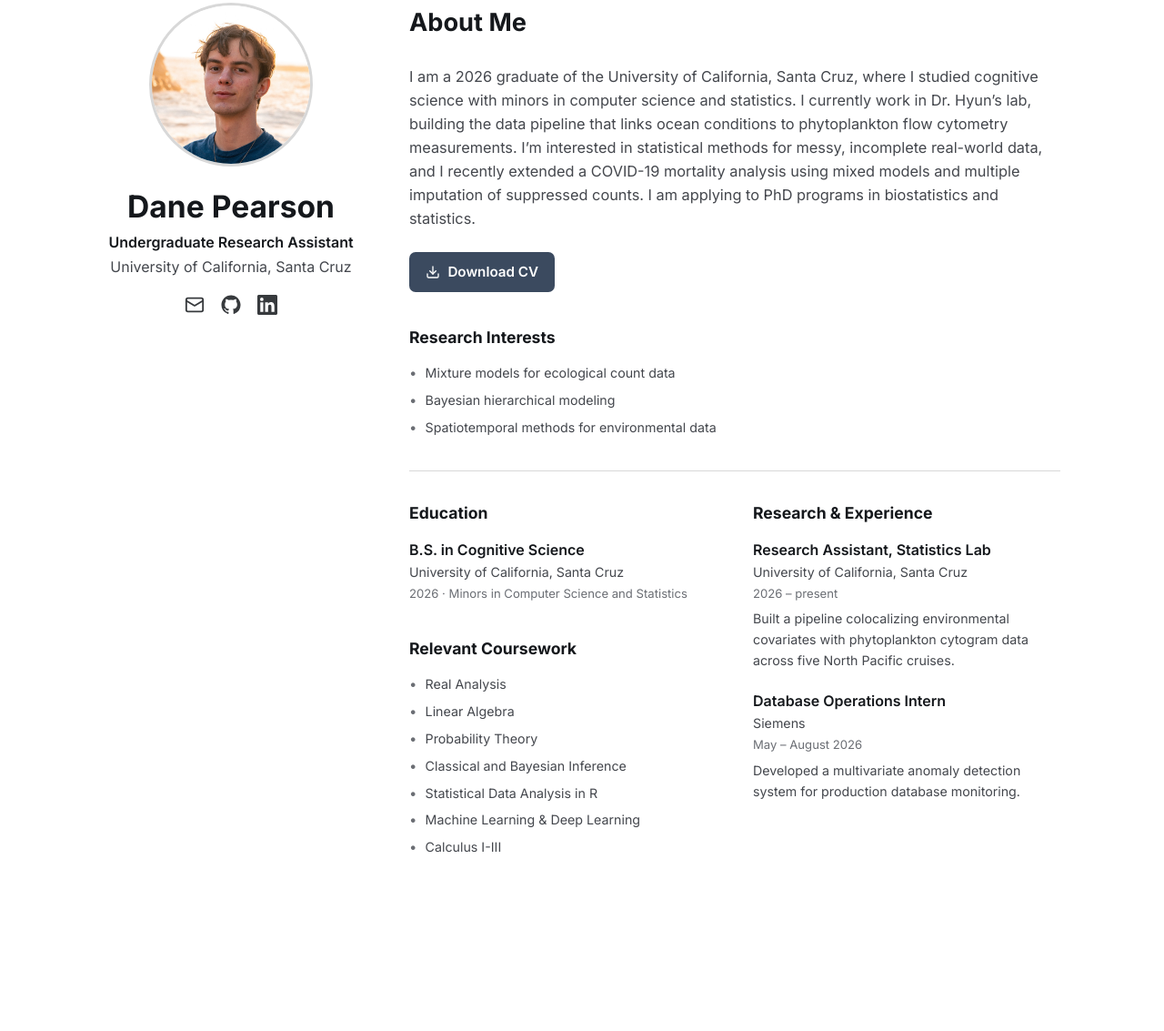
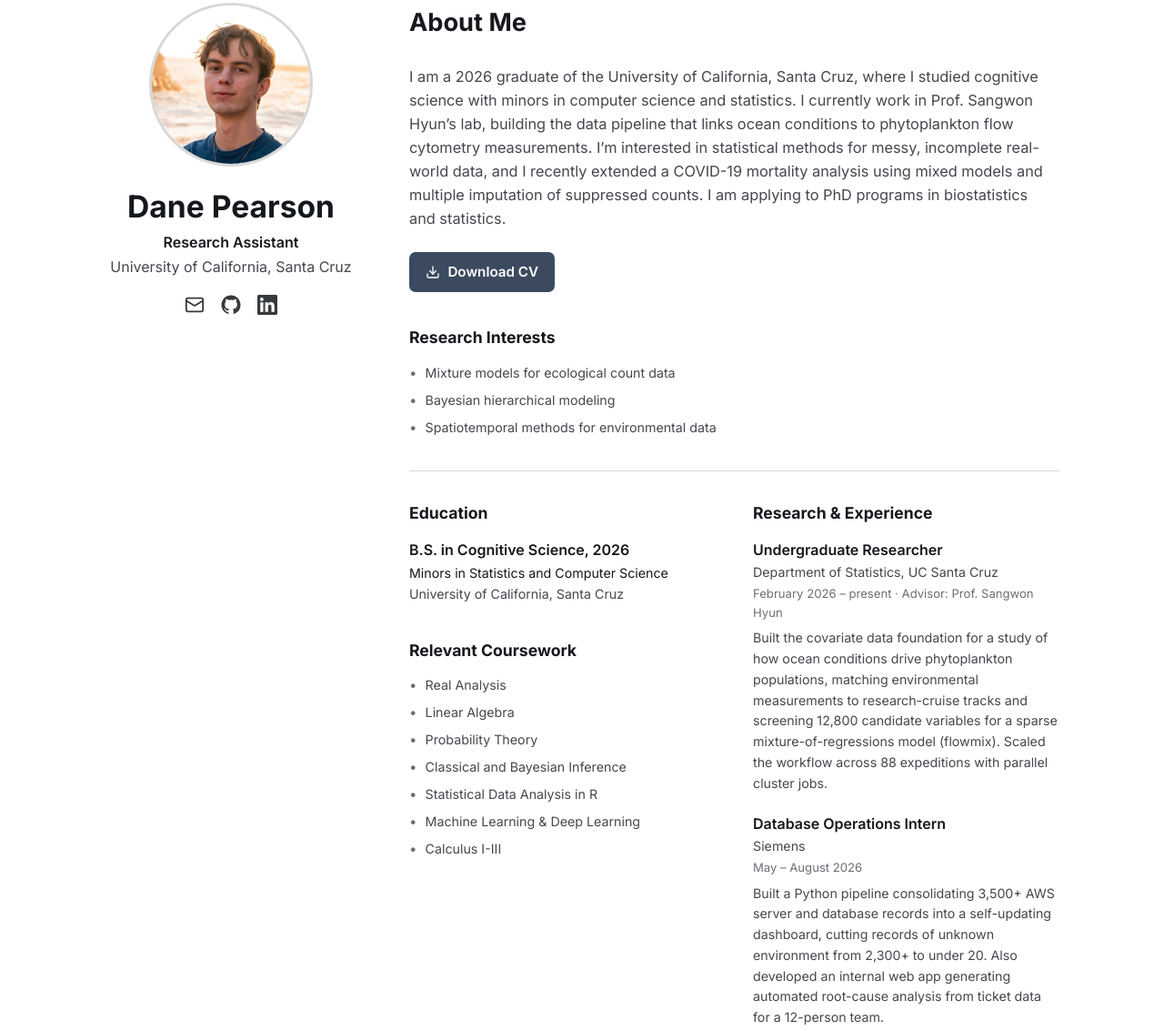
Before and after one commit to danepearson/danepearson.github.io, a plain HTML site: page index.html in a window 1280 px wide. Shown: the part 140-1273 px from the top of the page at 91% size. Before the commit the page ends 1170 px from the top, so only its background shows below. Drawn offline with Linux system fonts and the light colour scheme.

Commit message:
Update index.html

```diff
--- a/index.html
+++ b/index.html
@@ -21,7 +21,7 @@
   -->
   <meta name="viewport" content="width=device-width, initial-scale=1">
 
-  <title>Dane Pearson</title>
+  <title>Dane</title> <!-- <<< EDIT: shows in the browser tab -->
 
   <!-- Loads the Inter typeface from Google Fonts. -->
   <link rel="preconnect" href="https://fonts.googleapis.com">
@@ -353,6 +353,12 @@
       margin-top: 0.1rem;
     }
 
+    .entry-minors {
+      font-size: 0.89rem;
+      color: var(--text);   /* full contrast, same as the degree line */
+      margin-top: 0.1rem;
+    }
+
     .entry-note {
       font-size: 0.89rem;
       color: var(--text-muted);
@@ -419,11 +425,11 @@
       <!-- ---------- LEFT COLUMN ---------- -->
       <aside class="profile-col">
 
-        <img class="avatar" src="profile.jpg" alt="Photo of Dane Pearson">
+        <img class="avatar" src="profile.jpg" alt="Photo of Dane">
 
-        <h1 class="name">Dane Pearson</h1>                              <!-- <<< EDIT -->
-        <p class="role">Undergraduate Research Assistant</p>                   <!-- <<< EDIT -->
-        <p class="org">University of California, Santa Cruz</p>  <!-- <<< EDIT -->
+        <h1 class="name">Dane Pearson</h1>
+        <p class="role">Research Assistant</p>
+        <p class="org">University of California, Santa Cruz</p>
 
         <nav class="social">
 
@@ -449,7 +455,7 @@
             </svg>
           </a>
 
-          <a href="https://www.linkedin.com/in/dane-pearson" aria-label="LinkedIn" title="LinkedIn"
+          <a href="https://www.linkedin.com/in/dane-pearson/" aria-label="LinkedIn" title="LinkedIn"
              target="_blank" rel="noopener">
             <svg width="22" height="22" viewBox="0 0 24 24" fill="currentColor">
               <path d="M20.45 20.45h-3.56v-5.57c0-1.33-.03-3.04-1.85-3.04-1.86 0-2.14 1.45-2.14 2.94v5.67
@@ -467,13 +473,10 @@
       <section class="about-col">
         <h2>About Me</h2>
 
-        <!--
-          <<< EDIT:
-        -->
         <p class="bio">
           I am a 2026 graduate of the University of California, Santa Cruz, where I
           studied cognitive science with minors in computer science and statistics. I
-          currently work in Dr. Hyun&rsquo;s lab, building the data pipeline that
+          currently work in Prof. Sangwon Hyun&rsquo;s lab, building the data pipeline that
           links ocean conditions to phytoplankton flow cytometry measurements. I&rsquo;m
           interested in statistical methods for messy, incomplete real-world data, and I
           recently extended a COVID-19 mortality analysis using mixed models and multiple
@@ -481,7 +484,6 @@
           and statistics.
         </p>
 
-        <!-- <<< EDIT:  -->
         <a class="cv-button" href="cv.pdf" download>
           <svg width="16" height="16" viewBox="0 0 24 24" fill="none"
                stroke="currentColor" stroke-width="2" stroke-linecap="round" stroke-linejoin="round">
@@ -495,7 +497,7 @@
         <!-- ---------- Research interests ---------- -->
         <div class="section">
           <h3>Research Interests</h3>
-          <!-- <<< EDIT:  -->
+          <!-- <<< EDIT: -->
           <ul class="plain-list">
             <li>Mixture models for ecological count data</li>
             <li>Bayesian hierarchical modeling</li>
@@ -509,11 +511,10 @@
           <div>
             <h3>Education</h3>
 
-            <!-- <<< EDIT: copy the whole .entry block to add a degree -->
             <div class="entry">
-              <div class="entry-title">B.S. in Cognitive Science</div>
+              <div class="entry-title">B.S. in Cognitive Science, 2026</div>
+              <div class="entry-minors">Minors in Statistics and Computer Science</div>
               <div class="entry-sub">University of California, Santa Cruz</div>
-              <div class="entry-date">2026 · Minors in Computer Science and Statistics</div>
             </div>
 
             <div class="section">
@@ -533,24 +534,29 @@
           <div>
             <h3>Research &amp; Experience</h3>
 
-
             <div class="entry">
-              <div class="entry-title">Research Assistant, Statistics Lab</div>
-              <div class="entry-sub">University of California, Santa Cruz</div>
-              <div class="entry-date">2026 – present</div>
+              <div class="entry-title">Undergraduate Researcher</div>
+              <div class="entry-sub">Department of Statistics, UC Santa Cruz</div>
+              <div class="entry-date">February 2026 &ndash; present · Advisor: Prof. Sangwon Hyun</div>
               <div class="entry-note">
-                Built a pipeline colocalizing environmental covariates with
-                phytoplankton cytogram data across five North Pacific cruises.
+                Built the covariate data foundation for a study of how ocean conditions
+                drive phytoplankton populations, matching environmental measurements to
+                research-cruise tracks and screening 12,800 candidate variables for a
+                sparse mixture-of-regressions model (flowmix). Scaled the workflow
+                across 88 expeditions with parallel cluster jobs.
               </div>
             </div>
 
             <div class="entry">
               <div class="entry-title">Database Operations Intern</div>
               <div class="entry-sub">Siemens</div>
-              <div class="entry-date">May – August 2026</div>
+              <div class="entry-date">May &ndash; August 2026</div>
               <div class="entry-note">
-                Developed a multivariate anomaly detection system for
-                production database monitoring.
+                Built a Python pipeline consolidating 3,500+ AWS server and database
+                records into a self-updating dashboard, cutting records of unknown
+                environment from 2,300+ to under 20. Also developed an internal web app
+                generating automated root-cause analysis from ticket data for a
+                12-person team.
               </div>
             </div>
           </div>
```
